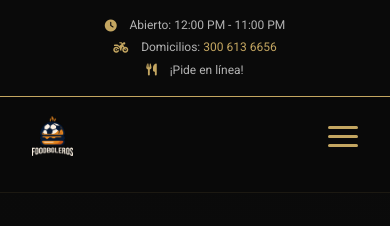
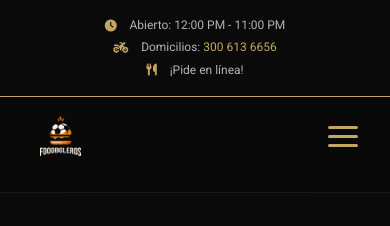
Before and after one commit to Cristian1443/FOODBOLEROS, a plain HTML site: page index.html in a window 390 px wide. Shown: the top 226 px of the page. Drawn offline with Linux system fonts and the light colour scheme.

Commit message:
fix: Reimplementación completa del logo para GitHub Pages

```diff
--- a/css/styles.css
+++ b/css/styles.css
@@ -86,12 +86,21 @@ body {
     display: flex;
     align-items: center;
     height: 100%;
-    padding: 0.5rem 0;
+    padding: 0.5rem;
+}
+
+.logo-container {
+    height: 60px;
+    width: auto;
+    display: flex;
+    align-items: center;
+    justify-content: center;
 }
 
 .logo-img {
-    height: 50px;
+    height: 100%;
     width: auto;
+    max-width: 200px;
     object-fit: contain;
     transition: transform 0.3s ease;
 }
@@ -658,8 +667,12 @@ body {
         order: 8;
     }
 
+    .logo-container {
+        height: 40px;
+    }
+
     .logo-img {
-        height: 40px;
+        max-width: 150px;
     }
 }
 
@@ -672,8 +685,12 @@ body {
         gap: 0.2rem;
     }
 
-    .logo {
-        font-size: 1.5rem;
+    .logo-container {
+        height: 40px;
+    }
+
+    .logo-img {
+        max-width: 150px;
     }
 
     .nav-menu.active {
@@ -2439,3 +2456,10 @@ blockquote::before {
         display: block;
     }
 }
+
+/* Ajuste específico para GitHub Pages */
+@media screen and (min-width: 769px) {
+    .logo-container {
+        min-width: 180px;
+    }
+}
--- a/index.html
+++ b/index.html
@@ -33,7 +33,9 @@
     <header class="header">
         <div class="container header-content">
             <a href="#" class="logo">
-                <img src="./FOODBOLEROS/imagotipos/imagotipo principal.png" alt="FOODBOLEROS" class="logo-img">
+                <div class="logo-container">
+                    <img src="/FOODBOLEROS/imagotipos/imagotipo principal simplificado.png" alt="FOODBOLEROS" class="logo-img">
+                </div>
             </a>
             <nav>
                 <ul class="nav-menu">
```
